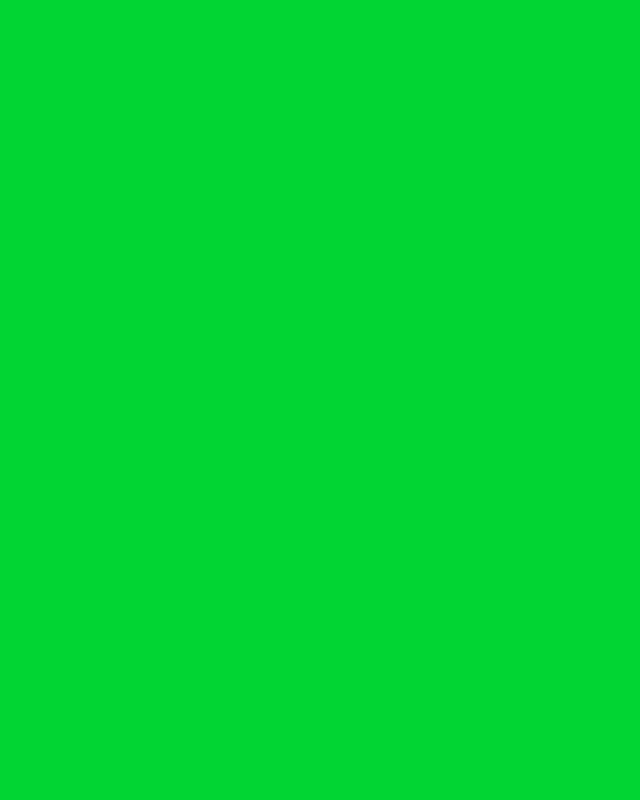
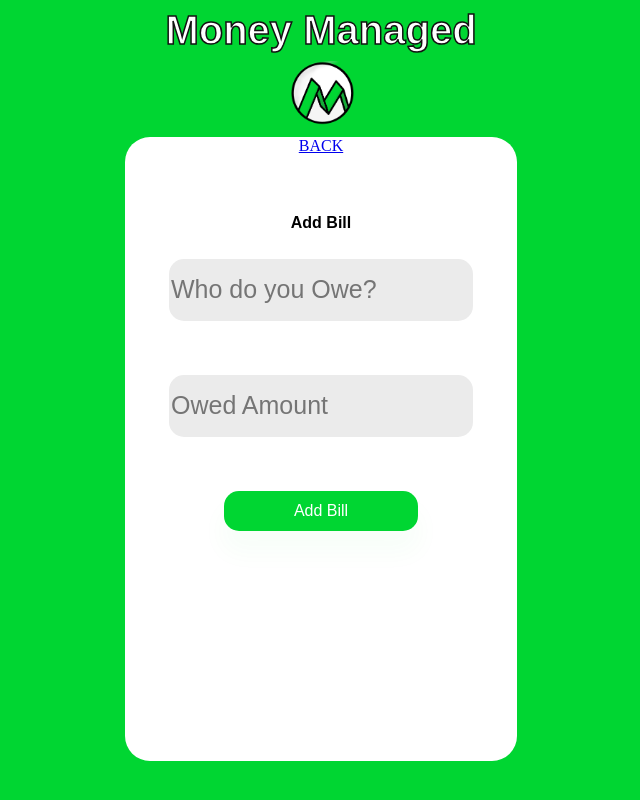
Before and after one commit to Srabisto80/OurMoney, a React (Create React App) app in the folder Client/: page /AddBill in a window 1280 px wide. Before the commit this address had no page. Shown: the whole page, without its empty margins (319-959 px from the left). Built offline with nearby package versions, Linux system fonts and the light colour scheme.

Commit message:
"update"

```diff
--- a/Client/src/App.js
+++ b/Client/src/App.js
@@ -26,7 +26,7 @@ import Login from './Components/login/Login';
 import ForgotPass from './Components/forgotpass/ForgotPass';
 import Register from './Components/register/Register';
 import AddIncome from './Components/addincome/AddIncome';
-// import AddBill from './Components/addBill/AddBill';
+import AddBill from './Components/addbill/AddBill';
 import Dashboard from './Components/dashboard/Dashboard';
 
 
@@ -38,7 +38,7 @@ function App() {
             <Route path="/ForgotPass" element={<ForgotPass />} />
             <Route path="/Register" element={<Register />} />
             <Route path="/AddIncome" element={<AddIncome />} />
-            {/* <Route path="/AddBill" element={<AddBill />} /> */}
+            <Route path="/AddBill" element={<AddBill />} />
             <Route path="/Dashboard" element={<Dashboard />} />
         </Routes>
     </div>
--- a/Client/src/Components/addbill/AddBill.jsx
+++ b/Client/src/Components/addbill/AddBill.jsx
@@ -1,13 +1,22 @@
 import React, { useState } from "react";
 import "./AddBill.css";
 import Logo from "../../moneyManLogo1.png";
-// import { Link } from "react-router-dom";
-// import axios from "axios";
+import { Link } from "react-router-dom";
+import axios from "axios";
 
 const AddBill = () => {
 
-  const [newBill, setnewBill] = useState({});
+  const [newBill, setnewBill] = useState("");
+  const [newBillName, setnewBillName] = useState("")
 
+  const handleSubmit = () => {
+    const addBill = {newBillName: newBill};
+    console.log(addBill);
+    axios
+    .post("http://localhost:3001/api/addNewBill", addBill)
+    .then((res) =>
+      console.log(res))
+  }
 
 
   return (
@@ -17,22 +26,19 @@ const AddBill = () => {
         <img src={Logo} alt="Money Managed Logo" className="logo" />
       </div>
       <div className="inner-bill-div">
-        <button type="button" className="bButton">
-          BACK
-        </button>
+        <Link to="/">BACK</Link>
         <h5>Add Bill</h5>
-        <input type="text" name="name" placeholder="Name" required />
-        <br />
-        <br />
-        <input type="text" name="amount" placeholder="Amount" required />
-        <br />
-        <br />
-        <input type="text" name="iname" placeholder="Income" required />
+        <input type="text" name="name" onChange={(e) => setnewBillName(e.target.value)} placeholder="Who do you Owe?" required />
         <br />
         <br />
         <br />
         <br />
-        <button type="button" className="button">
+        <input type="number" name="amount" onChange={(e) => setnewBill(e.target.value)} placeholder="Owed Amount" required />
+        <br />
+        <br />
+        <br />
+        <br />
+        <button type="button" className="button" onClick={handleSubmit}>
           Add Bill
         </button>
       </div>
--- a/Client/src/Components/dashboard/Dashboard.jsx
+++ b/Client/src/Components/dashboard/Dashboard.jsx
@@ -1,18 +1,27 @@
-import React from "react";
+import React, { useEffect } from "react";
 // import React, { useState } from "react";
 import "./Dashboard.css";
 // import logo from "../../moneyManLogo1.png";
 // import { Link } from "react-router-dom";
-// import axios from "axios";
+import axios from "axios";
 // import { useNavigate } from "react-router-dom"
 
 
-const Dashboard = async (e) => {
+const Dashboard = (e) => {
     // e.preventDefault();
     console.log(localStorage.getItem('email'))
-//    const userEmail = localStorage.getItem('email')
-//     console.log(userEmail);
+   const userEmail = localStorage.getItem('email')
+    console.log(userEmail);
 
+   useEffect(() => {
+    console.log("use effect")
+    axios
+        .post("http://localhost:3001/api/Dash", { userEmail })
+        .then((res) => {
+            console.log(res)
+
+        })
+    }, [])
 
 
     return (
```
Also changed, not shown: 2 other files (tests, documents, lock files or other folders).
